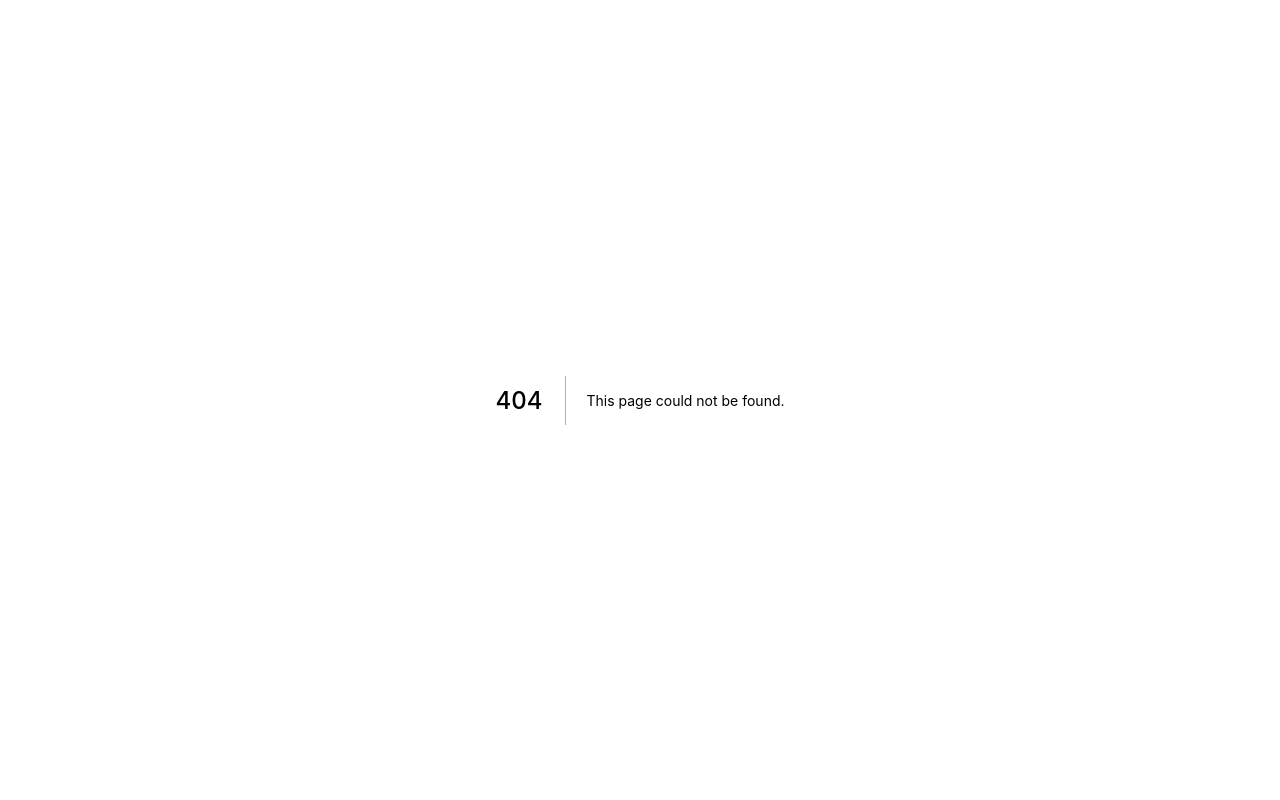
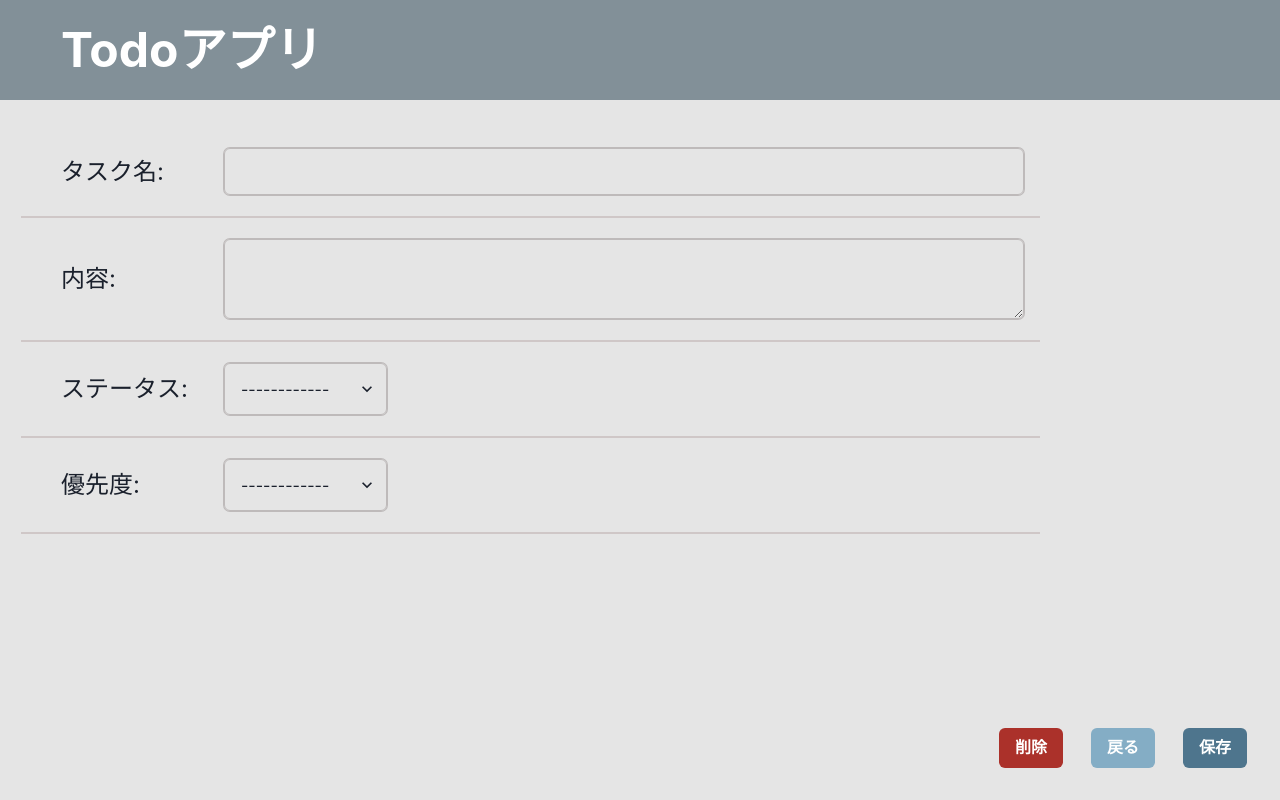
Before and after one commit to oneoneniaoniao/todo_team_3, a Next.js app: page /edittask in a window 1280 px wide. Before the commit this address had no page. Built offline with nearby package versions, Linux system fonts and the light colour scheme.

Commit message:
[ UI ] Todo編集画面の作成

```diff
--- a/pages/_app.js
+++ b/pages/_app.js
@@ -1,9 +1,10 @@
 import '../styles/globals.css'
 import { ChakraProvider } from '@chakra-ui/react'
+import theme from './theme/theme'
 
 function MyApp({ Component, pageProps }) {
   return (
-    <ChakraProvider>
+    <ChakraProvider theme={theme}>
       <Component {...pageProps} />
     </ChakraProvider>
   )
--- /dev/null
+++ b/pages/components/atoms/Border.jsx
@@ -0,0 +1,10 @@
+import { Box } from '@chakra-ui/react'
+import React from 'react'
+
+const Border = () => {
+  return (
+    <Box border='1px' borderColor='#CFC7C7' margin="21px 240px 21px 21px"/>
+  )
+}
+
+export default Border
--- /dev/null
+++ b/pages/components/atoms/Button.jsx
@@ -0,0 +1,11 @@
+import React from 'react'
+import { Button} from '@chakra-ui/react'
+
+const UserButton = (props) => {
+  const {bg,color,text,mr} = props
+  return (
+    <Button bg={bg} color={color} mr={mr}>{text}</Button>
+  )
+}
+
+export default UserButton
--- /dev/null
+++ b/pages/components/organisms/layout/Context.jsx
@@ -0,0 +1,26 @@
+import { Box, Flex, HStack, Text, Textarea } from '@chakra-ui/react'
+import React from 'react'
+
+const Context = () => {
+  return (
+
+   <>
+   <HStack spacing='24px'>
+    <Box w="200px">
+    <Text fontSize="24px"  marginLeft="61px">内容:</Text>
+    </Box>
+    <Box>
+    <Textarea
+      width="800px"
+      height="47px"
+      isInvalid
+      errorBorderColor='#BEBABA'
+      />
+    </Box>
+   </HStack>
+
+   </>
+  )
+}
+
+export default Context
--- /dev/null
+++ b/pages/components/organisms/layout/Header.jsx
@@ -0,0 +1,22 @@
+import React from 'react'
+import { Flex, Heading } from "@chakra-ui/react"
+
+const Header = () => {
+  return (
+   <Flex
+    height="100px"
+    as="nav"
+    bg="#829098"
+    color="#FFFFFF"
+    align="center"
+
+  >
+   <Heading
+    as="h1"
+    fontSize="48px"
+    marginLeft="61px">Todoアプリ</Heading>
+  </Flex>
+  )
+}
+
+export default Header
--- /dev/null
+++ b/pages/components/organisms/layout/Priority.jsx
@@ -0,0 +1,30 @@
+import { Box, Flex, HStack, Input, Select, Text } from '@chakra-ui/react'
+import React from 'react'
+
+const Priority = () => {
+  return (
+   <>
+  <HStack spacing='24px'>
+    <Box w="200px">
+    <Text fontSize="24px"  marginLeft="61px" >優先度:</Text>
+    </Box>
+
+    <Box>
+    <Select
+      width="163px"
+      height="52px"
+      placeholder='------------'
+      isInvalid
+      errorBorderColor='#BEBABA'  >
+    <option value='option1'>高</option>
+    <option value='option2'>中</option>
+    <option value='option3'>低</option>
+    </Select>
+    </Box>
+  </HStack>
+
+   </>
+  )
+}
+
+export default Priority
--- /dev/null
+++ b/pages/components/organisms/layout/Status.jsx
@@ -0,0 +1,30 @@
+import { Box, Flex, HStack, Input, Select, Text } from '@chakra-ui/react'
+import React from 'react'
+
+const Status = () => {
+  return (
+   <>
+  <HStack spacing='24px'>
+    <Box w="200px">
+    <Text fontSize="24px"  marginLeft="61px" >ステータス:</Text>
+    </Box>
+
+    <Box>
+    <Select
+      width="163px"
+      height="52px"
+      placeholder='------------'
+      isInvalid
+      errorBorderColor='#BEBABA'  >
+    <option value='option1'>未着手</option>
+    <option value='option2'>進行中</option>
+    <option value='option3'>完了</option>
+    </Select>
+    </Box>
+  </HStack>
+
+   </>
+  )
+}
+
+export default Status
--- /dev/null
+++ b/pages/components/organisms/layout/Task.jsx
@@ -0,0 +1,26 @@
+import { Box, Flex, HStack, Input, Spacer, Text } from '@chakra-ui/react'
+import React from 'react'
+
+const Task = () => {
+  return (
+   <>
+  <HStack marginTop="48px" spacing='24px'>
+    <Box w="200px">
+    <Text fontSize="24px"  marginLeft="61px">タスク名:</Text>
+    </Box>
+
+    <Box>
+    <Input
+      width="800px"
+      height="47px"
+      isInvalid
+      errorBorderColor='#BEBABA'
+      margin="auto"
+      />
+    </Box>
+  </HStack>
+   </>
+  )
+}
+
+export default Task
--- /dev/null
+++ b/pages/edittask.js
@@ -0,0 +1,40 @@
+import { Box } from '@chakra-ui/react'
+import React from 'react'
+import Border from './components/atoms/Border'
+import UserButton from './components/atoms/Button'
+import Context from './components/organisms/layout/Context'
+import Header from './components/organisms/layout/Header'
+import Priority from './components/organisms/layout/Priority'
+
+import Status from './components/organisms/layout/Status'
+import Task from './components/organisms/layout/Task'
+
+
+
+
+const edittask = () => {
+  return (
+    <>
+    <Header />
+    <Task />
+    <Border />
+    <Context />
+    <Border />
+    <Status/>
+    <Border />
+    <Priority />
+    <Border />
+    <Box pos="absolute" bottom="8" right="0">
+      <UserButton  bg={"#AB312A"} color={"#FFFFFF"} text={"削除"} mr={"28px"} />
+      <UserButton  bg={"#84ADC5"} color={"#FFFFFF"} text={"戻る"} mr={"28px"} />
+      <UserButton bg={"#4E758D"} color={"#FFFFFF"} text={"保存"} mr={"33px"}/>
+    </Box>
+
+
+
+
+    </>
+  )
+}
+
+export default edittask
--- /dev/null
+++ b/pages/theme/theme.js
@@ -0,0 +1,15 @@
+import {extendTheme} from "@chakra-ui/react"
+
+const theme = extendTheme({
+  styles:{
+    global:{
+      body:{
+        background: "#E5E5E5",
+        minHeight: "100vh"
+      },
+
+    }
+  }
+})
+
+export default theme
```
Also changed, not shown: pages/index.js (+9 -62 lines).
